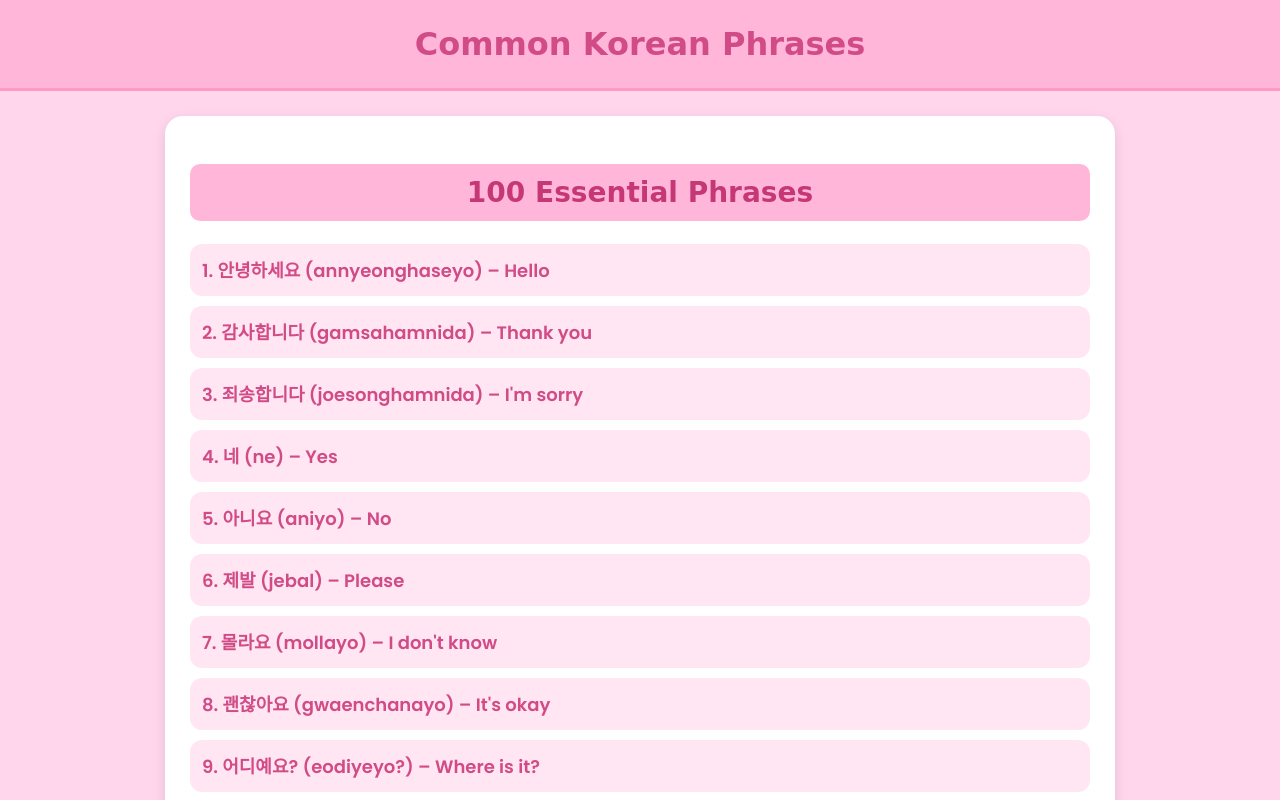
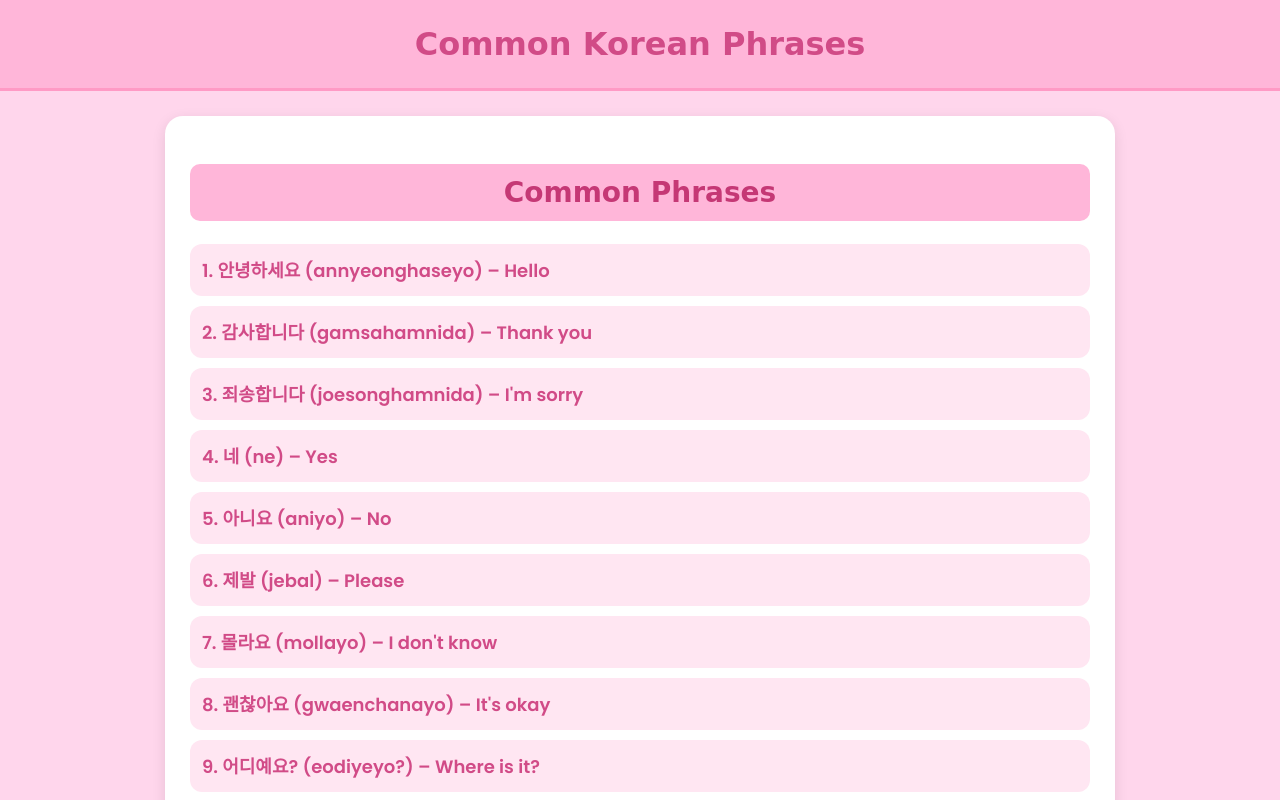
Before and after one commit to Sonalot7/Korean-Learning-, a plain HTML site: page common_phrases.html in a window 1280 px wide. Shown: the top 800 px of the page. Drawn offline with Linux system fonts and the light colour scheme; a web font is replaced by a local one.

Commit message:
Update common_phrases.html

```diff
--- a/common_phrases.html
+++ b/common_phrases.html
@@ -104,7 +104,7 @@
 <header>Common Korean Phrases</header>
 
 <div class="container">
-    <h2>100 Essential Phrases</h2>
+    <h2>Common Phrases</h2>
 
     <div class="phrase-list">
         <div class="phrase-item">1. 안녕하세요 (annyeonghaseyo) – Hello</div>
```
